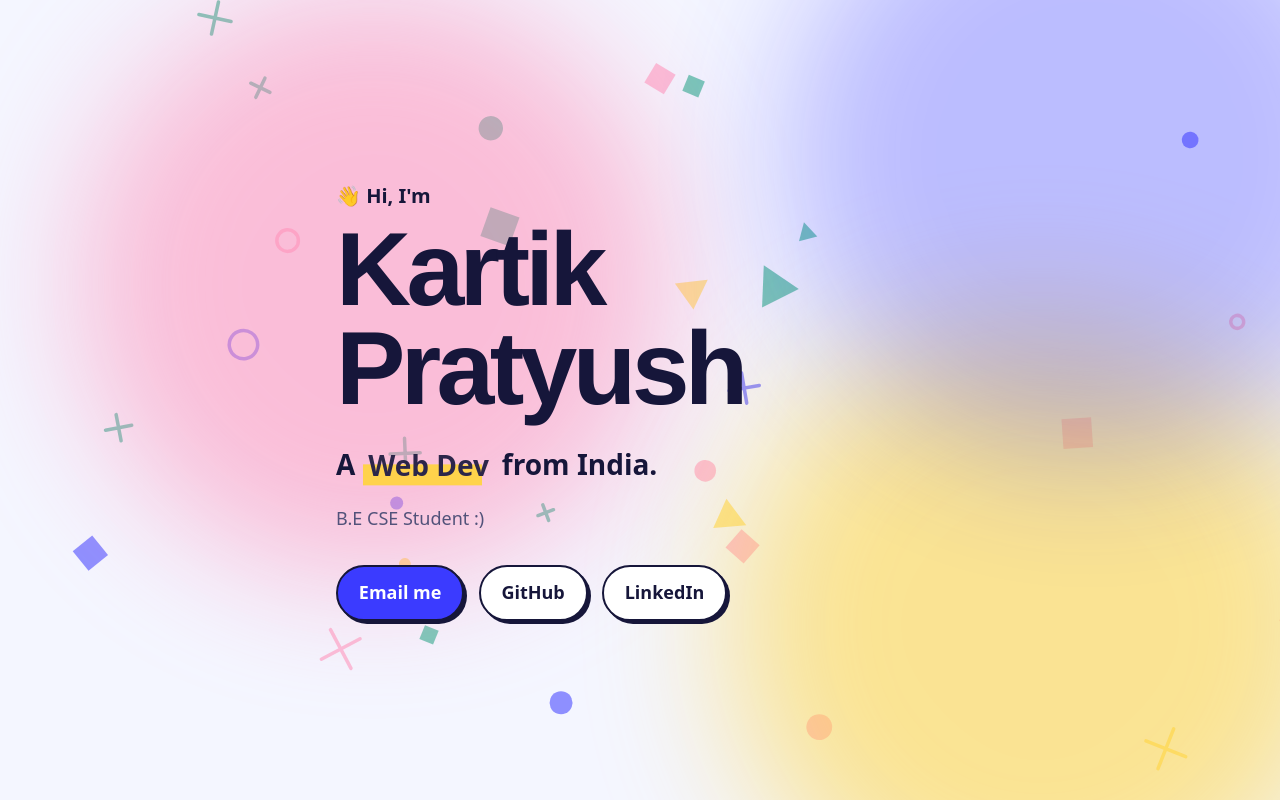
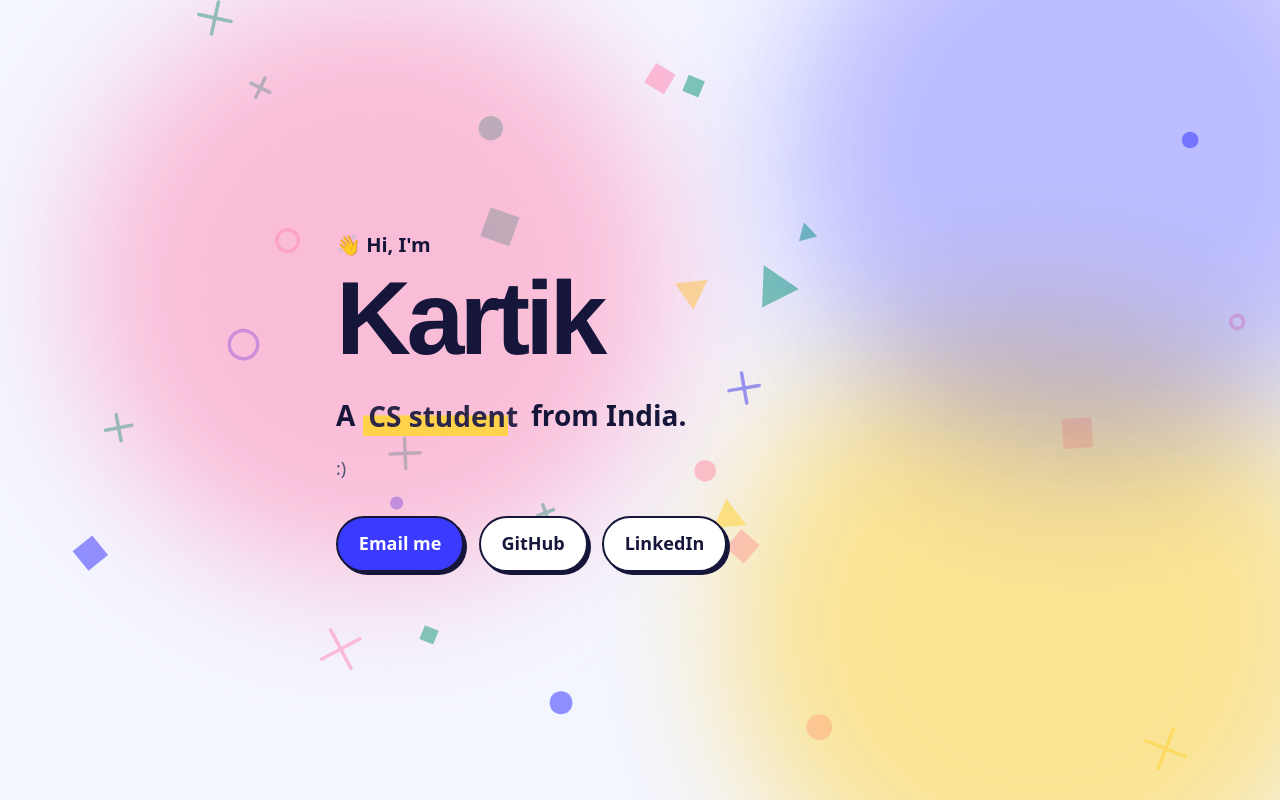
Before and after one commit to KartikbutCodes/KartikbutCodes.github.io, a plain HTML site: page index.html in a window 1280 px wide. Drawn offline with Linux system fonts and the light colour scheme.

Commit message:
Add files via upload

```diff
--- a/index.html
+++ b/index.html
@@ -113,13 +113,13 @@ nav { display: flex; flex-wrap: wrap; gap: .9rem; }
   <p class="hi in" style="--d:.1s"><span class="wave" aria-hidden="true">👋</span> Hi, I'm</p>
 
   <!-- EDIT: your name (hover over the letters to play with them) -->
-  <h1 id="name">Kartik Pratyush</h1>
+  <h1 id="name">Kartik</h1>
 
   <!-- EDIT: the first role is shown first; add or change the rest in the ROLES list in the script -->
-  <p class="role in" style="--d:.9s">A <span id="word" class="swap">web developer</span> from India.</p>
+  <p class="role in" style="--d:.9s">A <span id="word" class="swap">Web Dev</span> from India.</p>
 
   <!-- EDIT: two or three sentences about you -->
-  <p class="bio in" style="--d:1.05s">B.E CSE Student :)</p>
+  <p class="bio in" style="--d:1.05s">:)</p>
 
   <nav class="in" style="--d:1.2s" aria-label="Links">
     <!-- EDIT: your email and profile links -->
@@ -131,7 +131,7 @@ nav { display: flex; flex-wrap: wrap; gap: .9rem; }
 
 <script>
 // EDIT: words that rotate in "A ___ from India."
-const ROLES = ["Web Dev", "CS student"];
+const ROLES = ["CS student"];
 
 // Split the name into letters so each one can animate
 const nameEl = document.getElementById("name");
```
